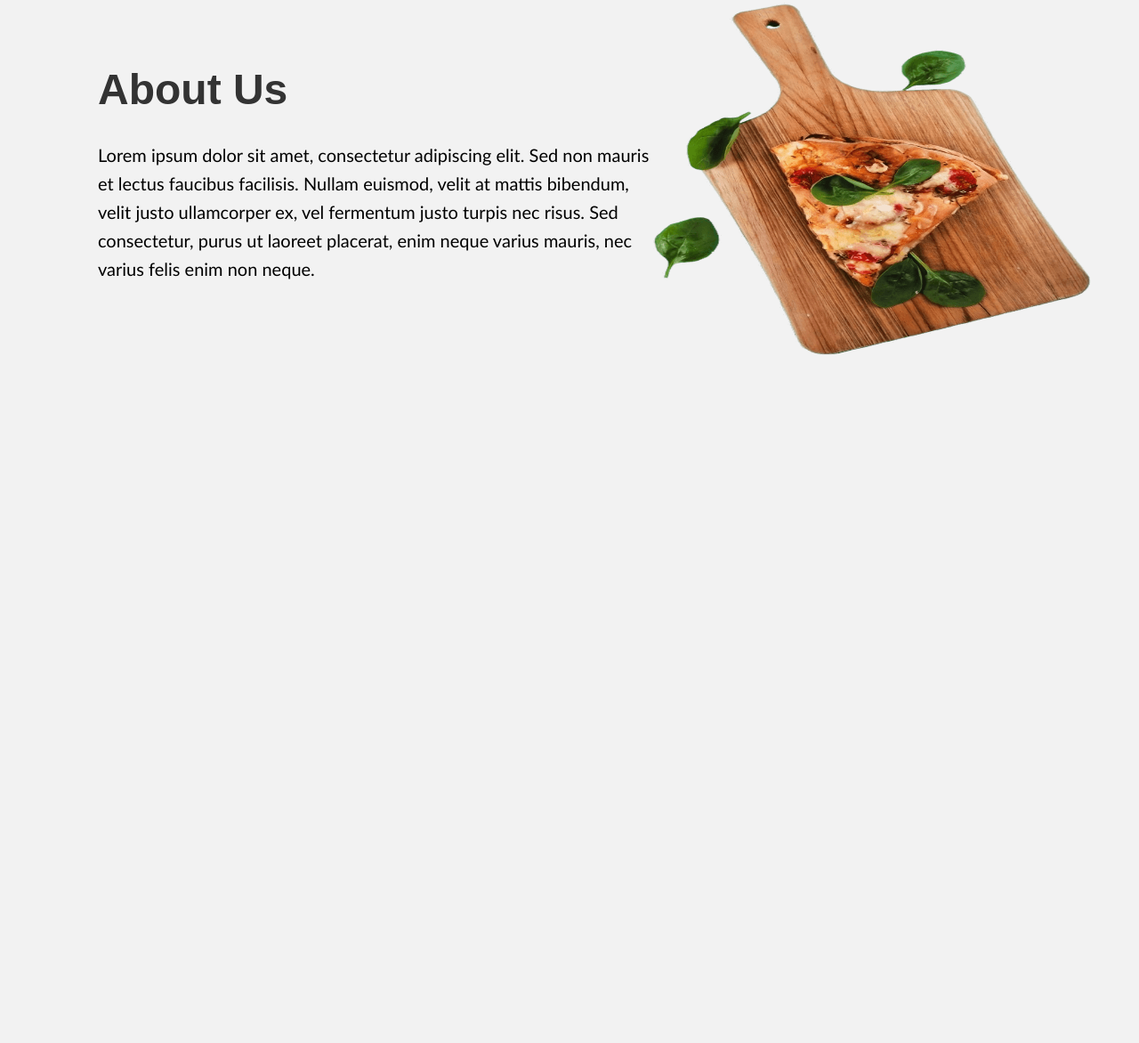
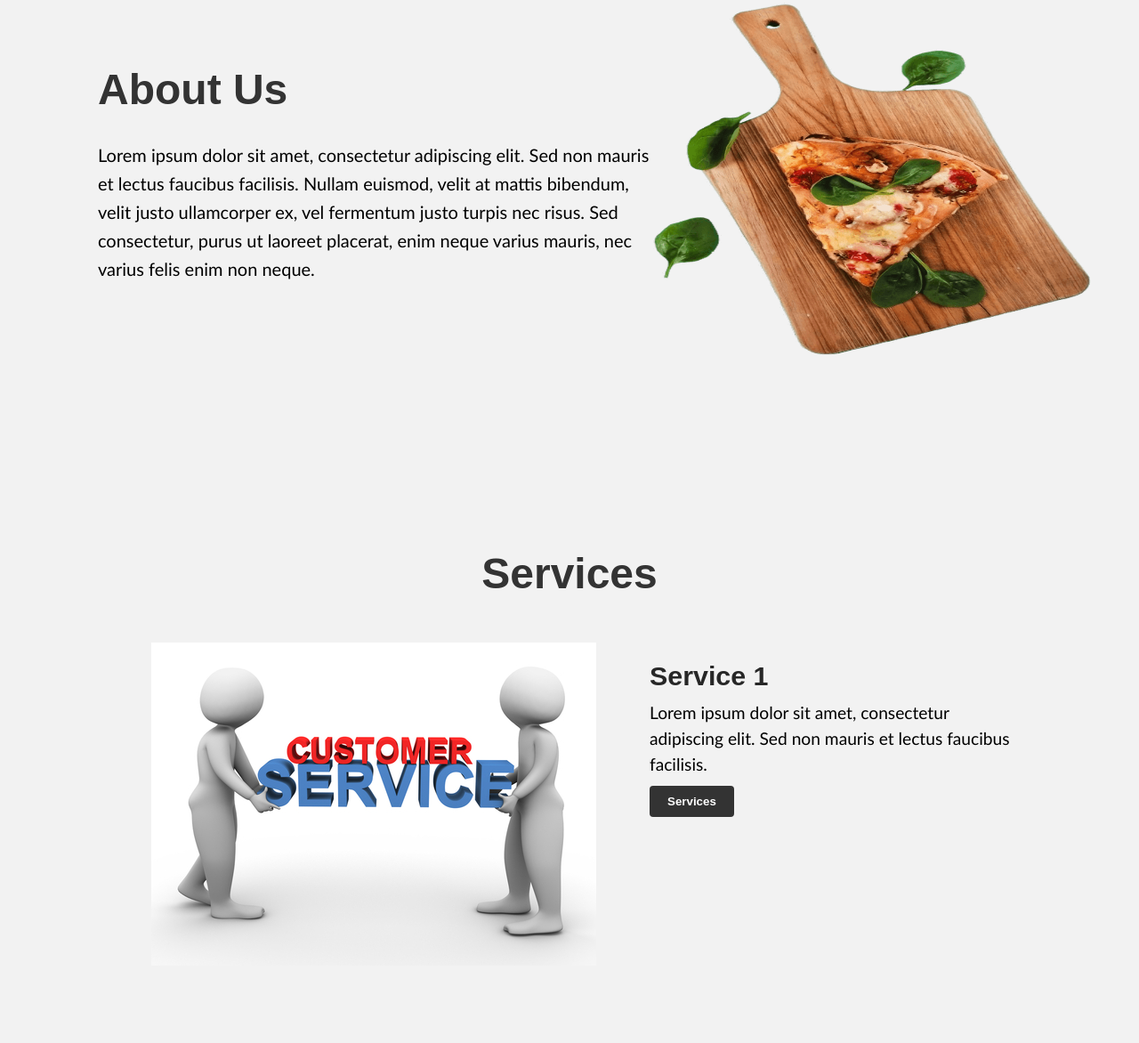
Before and after one commit to MgNaiNai/MyWebSite, a plain HTML site: page index.html in a window 1280 px wide. Shown: the part 708-1880 px from the top of the page at 89% size. Before the commit the page ends 1205 px from the top, so only its background shows below. Drawn offline with Linux system fonts and the light colour scheme.

Commit message:
add service section

```diff
--- a/index.html
+++ b/index.html
@@ -51,6 +51,26 @@
             <img src="./images/about-img.png" alt="about">
         </div>
     </section>
+
+    <!-- Services Section -->
+    <section class="services-container">
+        <div class="services-item">
+            <h2>Services</h2>
+            <div class="service-detail">
+                <div>
+                    <img src="./images/Best-Customer-Service-Experience-1.jpg" alt="service1">
+                </div>
+                <div class="service-letters">
+                    <h3>Service 1</h3>
+                    <p>Lorem ipsum dolor sit amet, consectetur adipiscing elit. Sed non mauris et lectus faucibus
+                        facilisis.
+                    </p>
+                    <button class="services-btn">Services</button>
+                </div>
+            </div>
+
+        </div>
+    </section>
 </body>
 
 </html>
--- a/style.css
+++ b/style.css
@@ -128,3 +128,62 @@ body {
     height: 400px;
 
 }
+
+/* contact section  */
+
+.services-container{
+    display: flex;
+    padding: 90px 50px;
+
+}
+
+.services-item{
+    flex: 1;
+    padding: 30px;
+}
+
+.services-item h2{
+    font-size: 3rem;
+    font-weight: bold;
+    color: #333;
+    text-align: center;
+}
+
+.services-item img{
+    margin-left: 40px;
+}
+
+.service-detail{
+    display: flex;
+    padding: 50px;
+}
+
+.service-letters{
+    flex: 1;
+    padding-left: 60px;
+    padding-top: 20px;
+}
+
+.service-letters h3{
+    font-size: 1.9rem;
+    font-weight: bold;
+    color: #272727;
+    padding-bottom: 10px;
+}
+
+.service-letters p{
+    font-size: 1.2rem;
+    font-family: 'Gill Sans', 'Gill Sans MT', Calibri, 'Trebuchet MS', sans-serif;
+    line-height: 1.5;
+    padding-bottom: 10px;
+}
+
+.services-btn{
+    background-color: #333;
+    color: #fff;
+    padding: 10px 20px;
+    border: none;
+    cursor: pointer;
+    border-radius: 4px;
+    font-weight: bold;
+}
```
Also changed, not shown: images/Best-Customer-Service-Experience-1.jpg (added).
